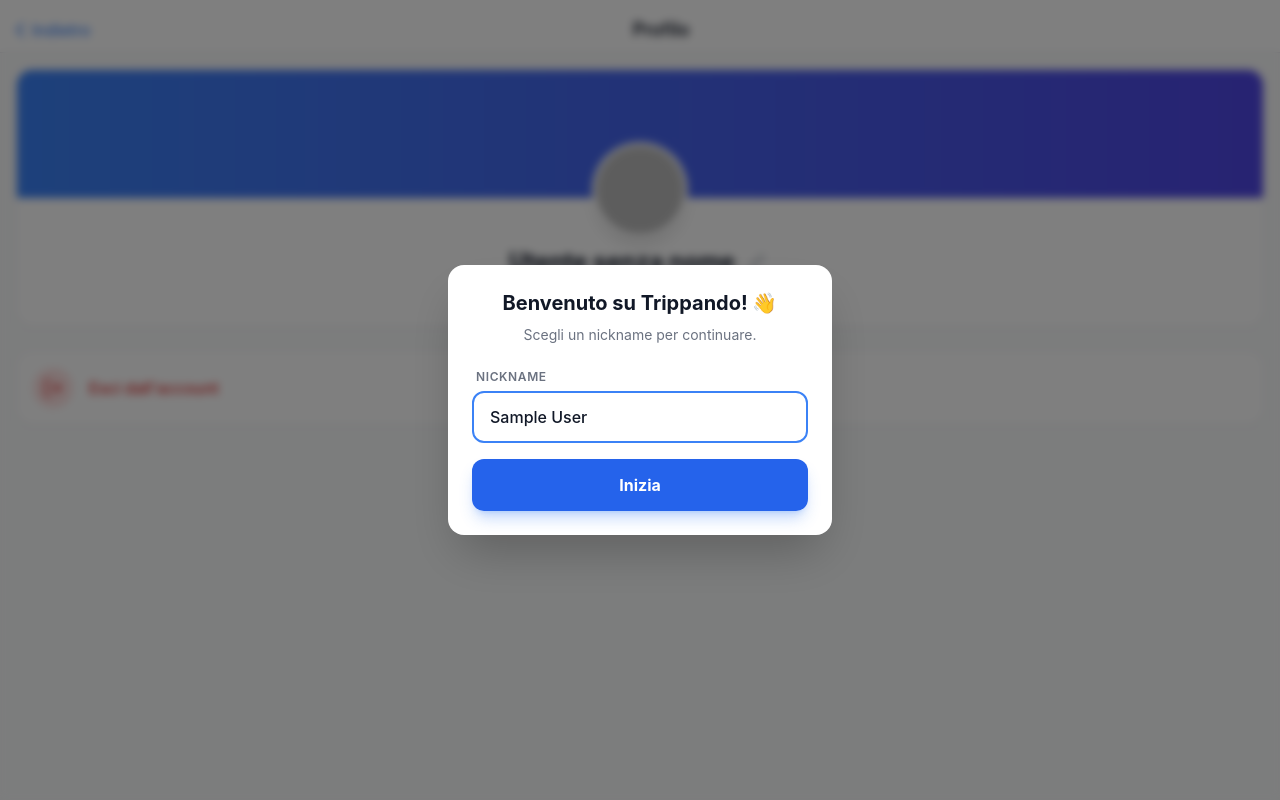
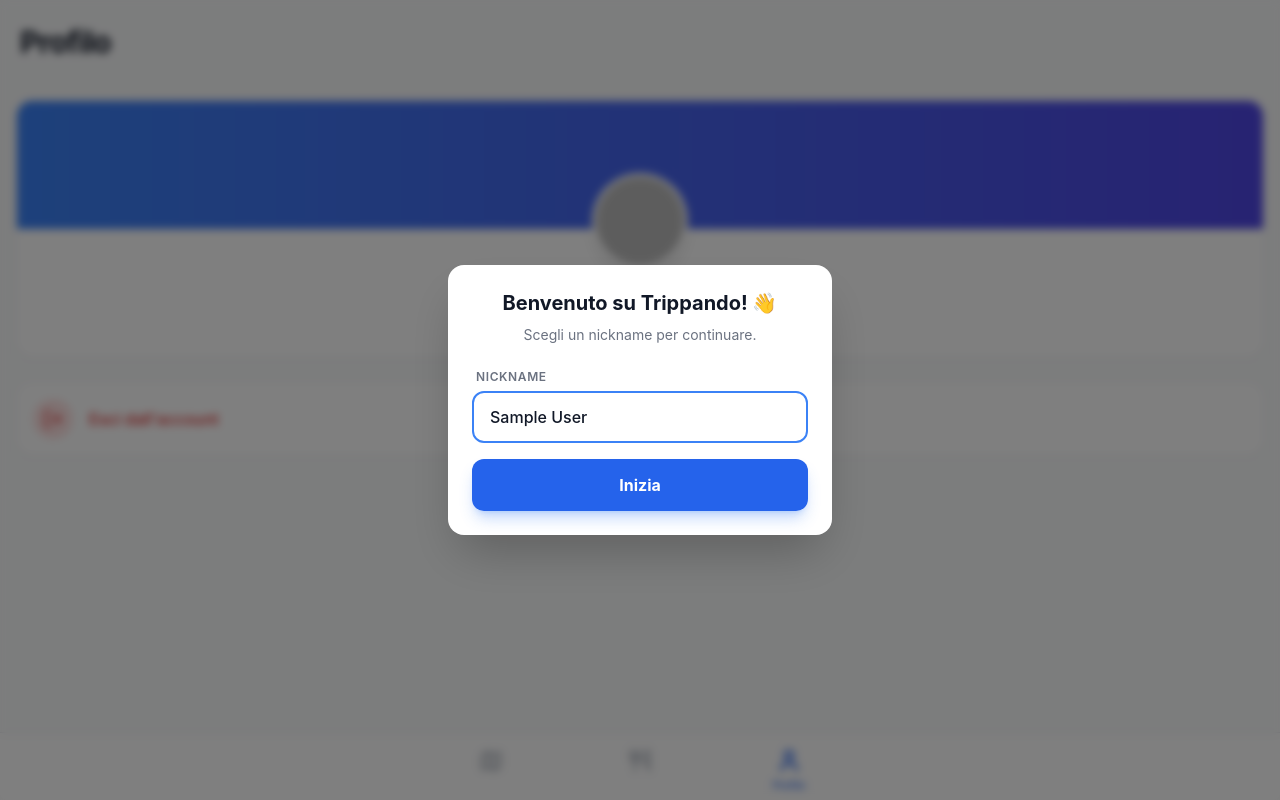
Before and after one commit to matteraggi/trippando, a React (Vite) app: page /profile in a window 1280 px wide. Built offline with nearby package versions, Linux system fonts and the light colour scheme; no server answers; the database is empty; sample sign-in values are in the browser's storage.

Commit message:
new tab structure

```diff
--- a/src/App.tsx
+++ b/src/App.tsx
@@ -12,6 +12,8 @@
 const Home = lazy(() => import('./pages/Homepage'));
 const TripDetails = lazy(() => import('./pages/TripDetails'));
 const AddExpense = lazy(() => import('./pages/AddExpense'));
+const Restaurants = lazy(() => import('./pages/Restaurants'));
+import Layout from './components/Layout';
 
 const App: React.FC = () => {
   return (
@@ -29,8 +31,14 @@
             <Routes>
               <Route path="/login" element={<Login />} />
               <Route element={<PrivateRoute />}>
-                <Route path="/profile" element={<Profile />} />
-                <Route path="/home" element={<Home />} />
+                {/* Main Tab Routes with Bottom Navigation */}
+                <Route element={<Layout />}>
+                  <Route path="/home" element={<Home />} />
+                  <Route path="/restaurants" element={<Restaurants />} />
+                  <Route path="/profile" element={<Profile />} />
+                </Route>
+
+                {/* Sub-pages without Bottom Navigation */}
                 <Route path="/trip/:tripId" element={<TripDetails />} />
                 <Route path="/trip/:tripId/add-expense" element={<AddExpense />} />
                 <Route path="/trip/:tripId/expense/:expenseId" element={<AddExpense />} />
--- /dev/null
+++ b/src/components/BottomNavigation.tsx
@@ -0,0 +1,40 @@
+
+import React from 'react';
+import { useLocation, useNavigate } from 'react-router-dom';
+import { Map, Utensils, User } from 'lucide-react';
+
+export default function BottomNavigation() {
+    const location = useLocation();
+    const navigate = useNavigate();
+
+    const isActive = (path: string) => location.pathname === path;
+
+    const navItems = [
+        { path: '/home', icon: Map, label: 'Viaggi' },
+        { path: '/restaurants', icon: Utensils, label: 'Ristoranti' },
+        { path: '/profile', icon: User, label: 'Profilo' }
+    ];
+
+    return (
+        <div className="fixed bottom-0 left-0 right-0 bg-white/80 backdrop-blur-lg border-t border-gray-200 pb-safe pt-2 px-6 z-40">
+            <div className="flex justify-around items-center max-w-md mx-auto">
+                {navItems.map((item) => {
+                    const active = isActive(item.path);
+                    return (
+                        <button
+                            key={item.path}
+                            onClick={() => navigate(item.path)}
+                            className={`flex flex-col items-center justify-center w-16 py-2 transition-all duration-200 ${active ? 'text-blue-600 scale-105' : 'text-gray-400 hover:text-gray-600'
+                                }`}
+                        >
+                            <item.icon size={24} strokeWidth={active ? 2.5 : 2} />
+                            <span className={`text-[10px] font-medium mt-1 ${active ? 'opacity-100' : 'opacity-0'}`}>
+                                {item.label}
+                            </span>
+                        </button>
+                    );
+                })}
+            </div>
+        </div>
+    );
+}
--- a/src/components/ExpensesList.tsx
+++ b/src/components/ExpensesList.tsx
@@ -45,7 +45,7 @@
     const totalAmount = expenses.reduce((sum, expense) => sum + expense.amount, 0);
 
     return (
-        <div className="pb-20 space-y-4">
+        <div className="space-y-4">
             {/* Total Banner - Rounded Box Style */}
             {expenses.length > 0 && (
                 <div className="bg-white p-4 rounded-xl shadow-sm border border-gray-100 flex justify-between items-center">
--- /dev/null
+++ b/src/components/Layout.tsx
@@ -0,0 +1,13 @@
+
+import React from 'react';
+import { Outlet } from 'react-router-dom';
+import BottomNavigation from './BottomNavigation';
+
+export default function Layout() {
+    return (
+        <div className="min-h-screen bg-gray-50">
+            <Outlet />
+            <BottomNavigation />
+        </div>
+    );
+}
--- a/src/pages/Homepage.tsx
+++ b/src/pages/Homepage.tsx
@@ -65,15 +65,10 @@
     return (
         <div className="min-h-screen bg-gray-50 pb-20">
             {/* Header */}
-            <header className="px-5 py-4 flex justify-between items-center sticky top-0 bg-gray-50/90 backdrop-blur-md z-10">
+            <header className="px-5 py-6 flex justify-between items-center sticky top-0 bg-gray-50/90 backdrop-blur-md z-10 transition-all">
                 <div>
-                    <button
-                        onClick={() => navigate('/profile')}
-                        className="w-8 h-8 rounded-full bg-gray-200 flex items-center justify-center text-gray-500 hover:bg-gray-300 transition-colors mb-2"
-                    >
-                        <User size={18} />
-                    </button>
-                    <h1 className="text-3xl font-bold text-gray-900 tracking-tight">Viaggi</h1>
+                    <p className="text-gray-500 text-sm font-medium mb-1">Bentornato{currentUser?.displayName ? `, ${currentUser.displayName}` : ''}</p>
+                    <h1 className="text-3xl font-bold text-gray-900 tracking-tight">I miei Viaggi</h1>
                 </div>
                 <button
                     onClick={() => setIsModalOpen(true)}
--- a/src/pages/Profile.tsx
+++ b/src/pages/Profile.tsx
@@ -60,19 +60,10 @@
     if (!currentUser) return null;
 
     return (
-        <div className="min-h-screen bg-gray-50 pb-20">
-            {/* Header */}
-            <header className="sticky top-0 z-10 bg-white/90 backdrop-blur-md border-b border-gray-200 px-4 pt-4 pb-2">
-                <div className="flex justify-between items-center">
-                    <button
-                        onClick={() => navigate(-1)}
-                        className="flex items-center text-blue-500 font-medium -ml-2"
-                    >
-                        <ChevronLeft size={24} />
-                        Indietro
-                    </button>
-                    <h1 className="text-lg font-semibold text-gray-900">Profilo</h1>
-                    <div className="w-8"></div>
+        <div className="min-h-screen bg-gray-50 pb-24">
+            <header className="px-5 py-6 flex justify-between items-center sticky top-0 bg-gray-50/90 backdrop-blur-md z-10">
+                <div>
+                    <h1 className="text-3xl font-bold text-gray-900 tracking-tight">Profilo</h1>
                 </div>
             </header>
 
--- /dev/null
+++ b/src/pages/Restaurants.tsx
@@ -0,0 +1,24 @@
+
+import React from 'react';
+import { ChefHat } from 'lucide-react';
+
+export default function Restaurants() {
+    return (
+        <div className="min-h-screen bg-gray-50 pb-24">
+            <header className="px-5 py-6 flex justify-between items-center sticky top-0 bg-gray-50/90 backdrop-blur-md z-10">
+                <div>
+                    <h1 className="text-3xl font-bold text-gray-900 tracking-tight">Ristoranti</h1>
+                    <p className="text-gray-500 text-sm font-medium mt-1">Il tuo diario del gusto.</p>
+                </div>
+            </header>
+
+            <div className="flex flex-col items-center justify-center py-12 text-center text-gray-400">
+                <div className="w-20 h-20 bg-gray-100 rounded-full flex items-center justify-center mb-4">
+                    <ChefHat size={40} />
+                </div>
+                <h3 className="text-lg font-medium text-gray-900 mb-2">Presto in arrivo</h3>
+                <p className="max-w-xs">Qui potrai salvare tutti i ristoranti che visiti e dargli un voto.</p>
+            </div>
+        </div>
+    );
+}
--- a/src/pages/TripDetails.tsx
+++ b/src/pages/TripDetails.tsx
@@ -160,7 +160,7 @@
     }
 
     return (
-        <div className="min-h-screen bg-gray-50 pb-20">
+        <div className="min-h-screen bg-gray-50 pb-6">
             <TripHeader
                 trip={trip}
                 onBack={() => navigate(-1)}
```
Also changed, not shown: 1 other file (tests, documents, lock files or other folders).
